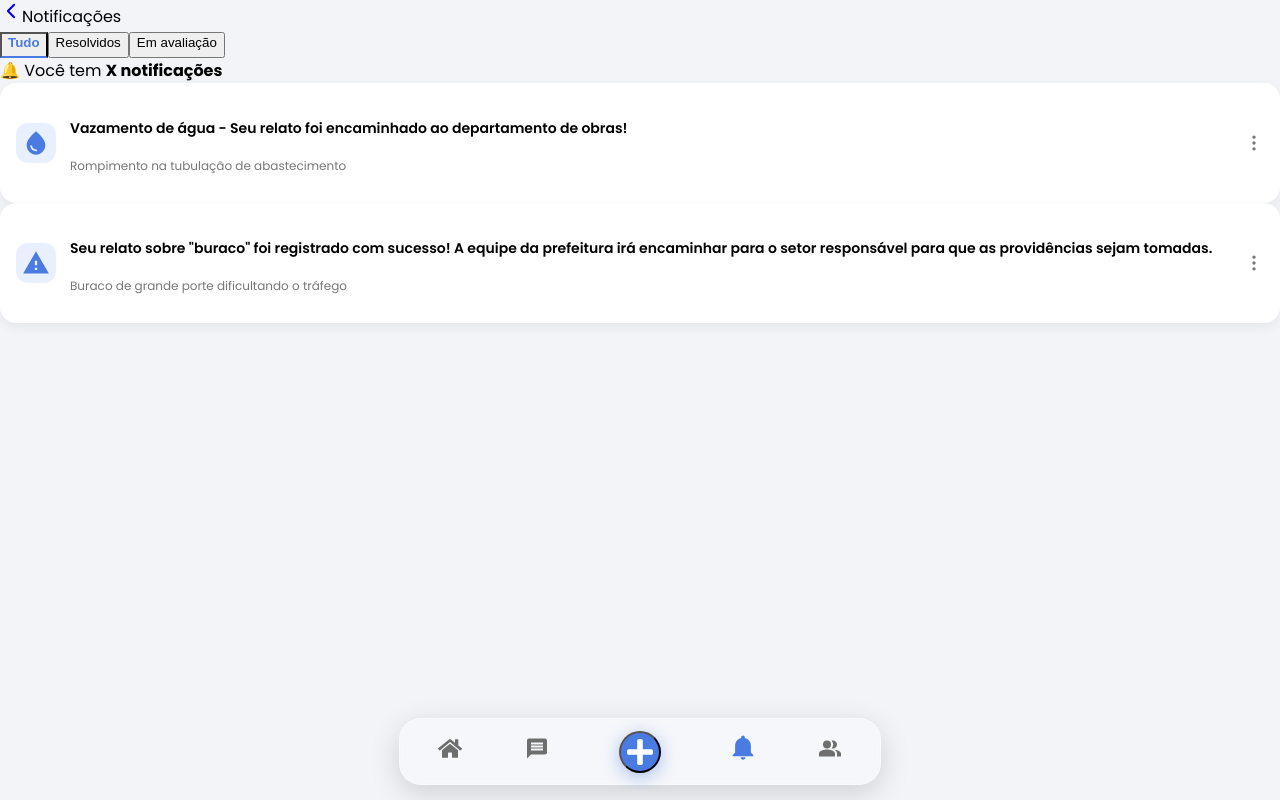
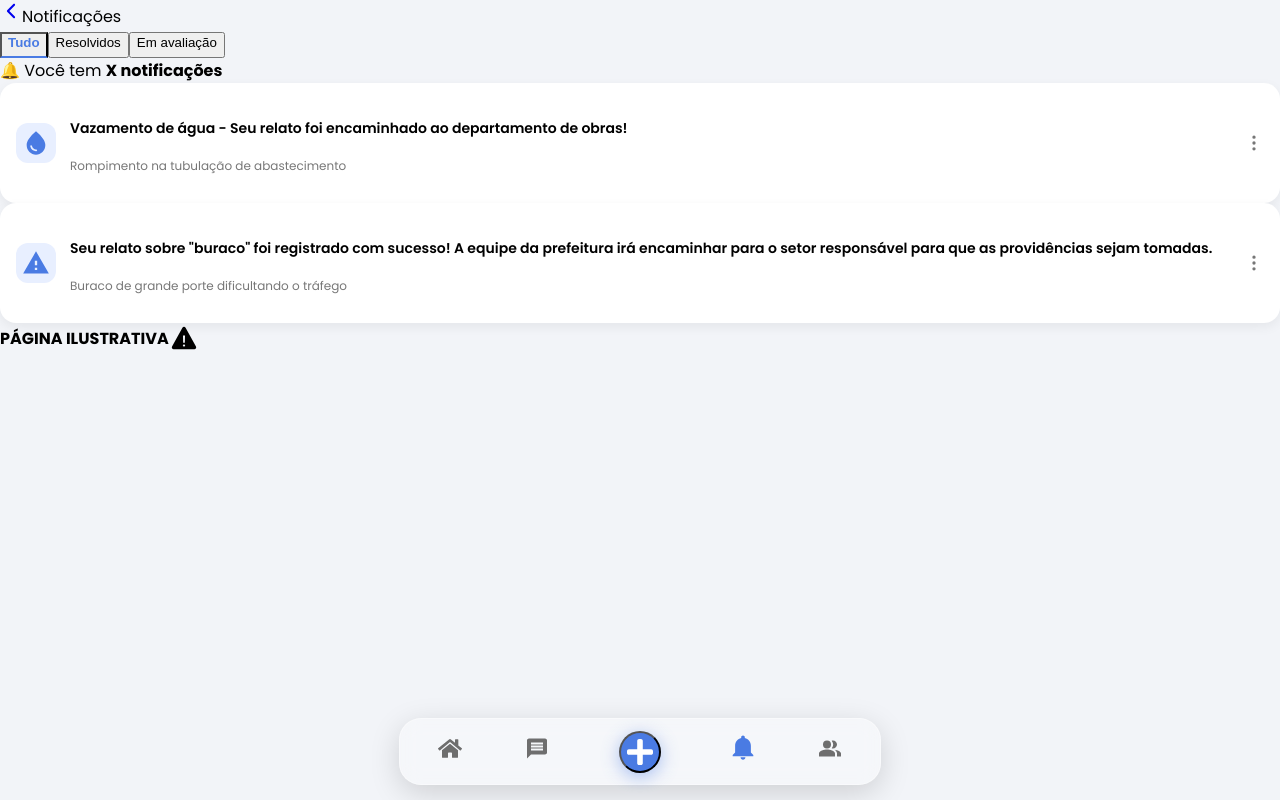
Before and after one commit to Neto25-creator/atitus-trabalho-cidade, a React (Vite) app: page /notificacoes in a window 1280 px wide. Built offline with nearby package versions, Linux system fonts and the light colour scheme; the HTML template or start-up script is replaced by a standard one; a web font is replaced by a local one.

Commit message:
tirado categorias da page relatos

```diff
--- a/src/pages/Notificacoes.css
+++ b/src/pages/Notificacoes.css
@@ -71,3 +71,10 @@ display: flex;
 align-items: center;
 color: #777;
 }
+
+
+.ilustrativa{
+    display: flex;
+    align-items: center;
+    margin: auto;
+}
--- a/src/pages/Notificacoes.jsx
+++ b/src/pages/Notificacoes.jsx
@@ -1,6 +1,7 @@
 import { Link } from "react-router-dom";
 import { IoIosArrowBack } from "react-icons/io";
 import { FiMoreVertical } from "react-icons/fi";
+import { IoIosWarning } from "react-icons/io";
 import { MdWaterDrop, MdWarning } from "react-icons/md";
 import { Menu } from "../components/Menu";
 import "./Notificacoes.css";
@@ -58,7 +59,7 @@ return (
 </div>
 </div>
 
-
+<b className="ilustrativa">PÁGINA ILUSTRATIVA<IoIosWarning size={30}/></b>
 <Menu />
 </div>
 );
--- a/src/pages/Relatos.jsx
+++ b/src/pages/Relatos.jsx
@@ -71,6 +71,7 @@ export default function Relatos() {
         }
     }, [token]);
 
+
     return (
         <div className="relatos-container bg-[#f6f6f6] min-h-screen flex flex-col font-sans">
             {/* NAV */}
@@ -80,16 +81,6 @@ export default function Relatos() {
                         <IoIosArrowBack size={22} />
                     </Link>
                     <span>Relatos Cadastrados</span>
-                </div>
-
-
-                {/* Tabs */}
-                <div className="flex justify-around mt-4 text-[14px] text-gray-600">
-                    <button className="tab-active">Tudo</button>
-                    <button className="tab-default">Segurança</button>
-                    <button className="tab-default">Infraestrutura</button>
-                    <button className="tab-default">Saneamento</button>
-                     <button className="tab-default">Outros</button>
                 </div>
             </nav>
 
@@ -116,6 +107,7 @@ export default function Relatos() {
                         <div className="card-info">
                             <h4>{relato.title || 'Sem Título'}</h4>
                             <p>{relato.description || `Lat: ${relato.position.lat}, Lng: ${relato.position.lng}`}</p>
+                            <p></p>
                             <p className="text-gray-500 text-xs mt-1">Endereço: <b> {relato.address || 'Buscando endereço...'}</b></p>
                         </div>
                         <div className="card-details"><FiMoreVertical size={20} /></div>
```
